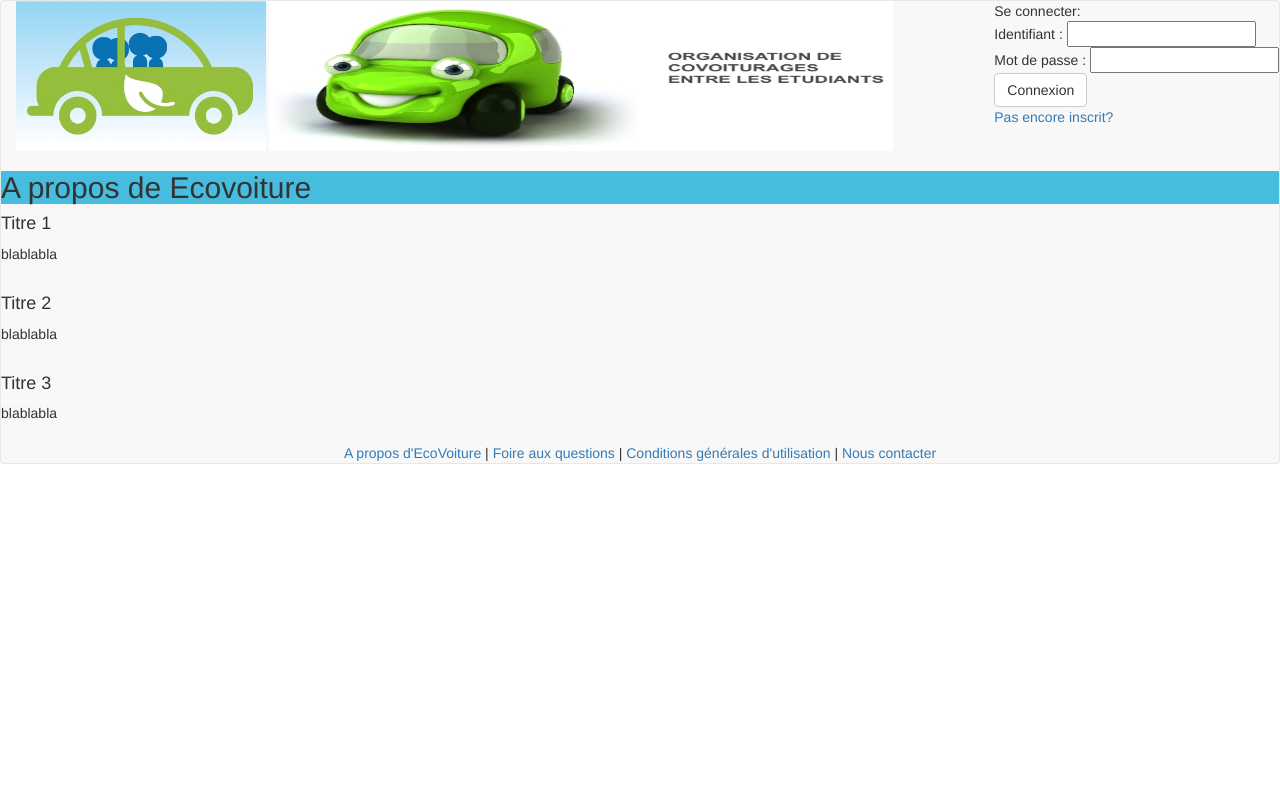
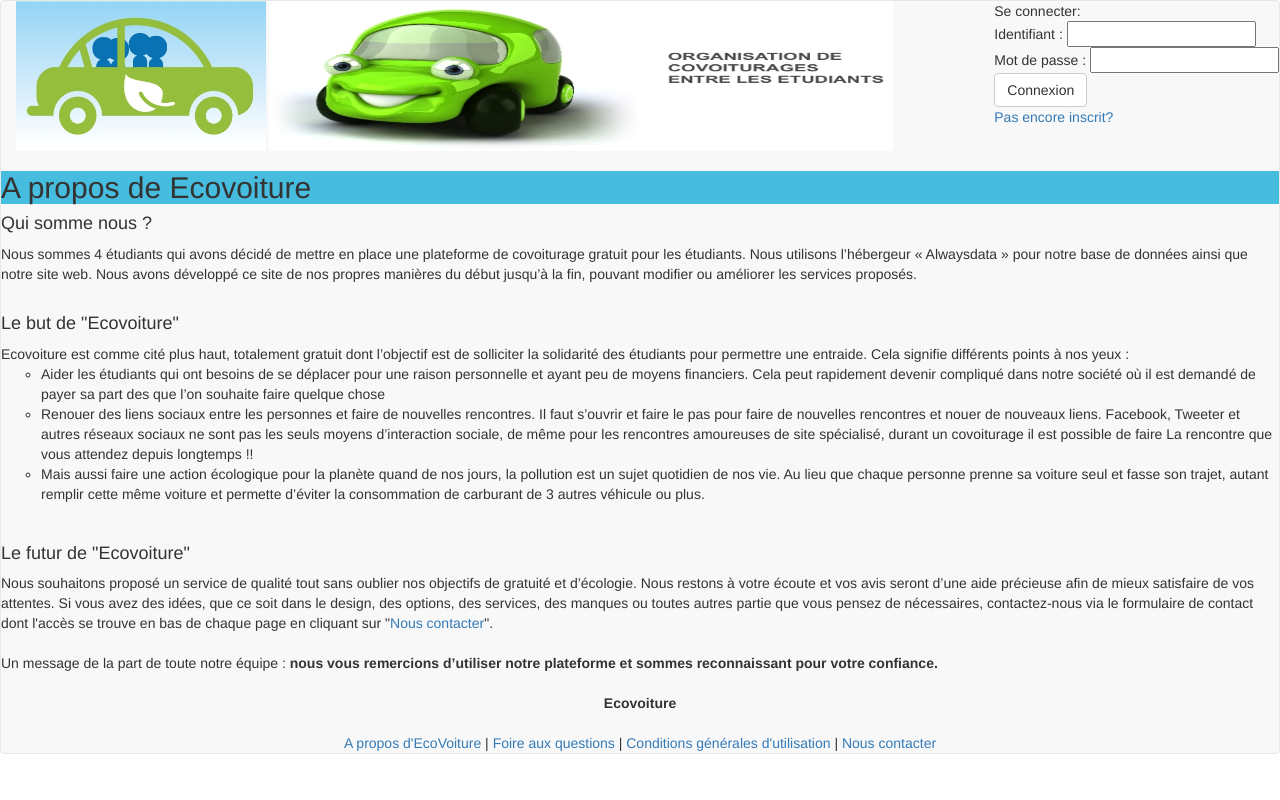
Before and after one commit to guigui33/ecoVoiture, a PHP site: page /a_propos.php in a window 1280 px wide. Run offline with PHP 8.4, Linux system fonts and the light colour scheme; some libraries are stand-ins or nearby versions.

Commit message:
Contenu ajouter

```diff
--- a/fichiersPHP/a_propos.php
+++ b/fichiersPHP/a_propos.php
@@ -8,21 +8,38 @@ entete('A propos');
 <body>
 <div id="container">
 	<div id="contenu">
-		<h4>Titre 1</h4>
+		<h4>Qui somme nous ?</h4>
 		<div>
-			blablabla
+			Nous sommes 4 étudiants qui avons décidé de mettre en place une plateforme de covoiturage gratuit pour les étudiants. Nous utilisons l’hébergeur « Alwaysdata » pour notre base de données ainsi que notre site web.
+			Nous avons développé ce site de nos propres manières du début jusqu’à la fin, pouvant modifier ou améliorer les services proposés.
 		</div>
 		<br>
 
-		<h4>Titre 2</h4>
+		<h4>Le but de "Ecovoiture"</h4>
 		<div>
-			blablabla
+			Ecovoiture est comme cité plus haut, totalement gratuit dont l’objectif est de solliciter la solidarité des étudiants pour permettre une entraide. Cela signifie différents points à nos yeux :
+
+			<ul TYPE="circle">
+			<li>Aider les étudiants qui ont besoins de se déplacer pour une raison personnelle et ayant peu de moyens financiers. Cela peut rapidement devenir compliqué dans notre société où il est demandé de
+			payer sa part des que l’on souhaite faire quelque chose
+
+			<li>Renouer des liens sociaux entre les personnes et faire de nouvelles rencontres. Il faut s’ouvrir et faire le pas pour faire de nouvelles rencontres et nouer de nouveaux liens. Facebook, Tweeter et autres réseaux
+			sociaux ne sont pas les seuls moyens d’interaction sociale, de même pour les rencontres amoureuses de site spécialisé, durant un covoiturage il est possible de faire La rencontre que vous attendez depuis longtemps !!
+
+			<li>Mais aussi faire une action écologique pour la planète quand de nos jours, la pollution est un sujet quotidien de nos vie. Au lieu que chaque personne prenne sa voiture seul et fasse son trajet, autant remplir
+			cette même voiture et permette d’éviter la consommation de carburant de 3 autres véhicule ou plus.
+			</ul>
 		</div>
 		<br>
 
-		<h4>Titre 3</h4>
+		<h4>Le futur de "Ecovoiture"</h4>
 		<div>
-			blablabla
+			Nous souhaitons proposé un service de qualité tout sans oublier nos objectifs de gratuité et d’écologie. Nous restons à votre écoute et vos avis seront d’une aide précieuse afin de mieux satisfaire de vos attentes. Si vous avez des idées, que ce soit dans le design, des options, des services, des manques ou toutes autres partie que vous pensez de nécessaires, contactez-nous via le formulaire de contact dont l'accès se trouve en bas de chaque page en cliquant sur "<a href="nousContacter.php">Nous contacter</a>".
+
+			<br><br>Un message de la part de toute notre équipe : <b>nous vous remercions d’utiliser notre plateforme et sommes reconnaissant pour votre confiance.</b>
+
+			<br><br><center><b>Ecovoiture</b></center>
+
 		</div>
 		<br>
 	</div>
```
